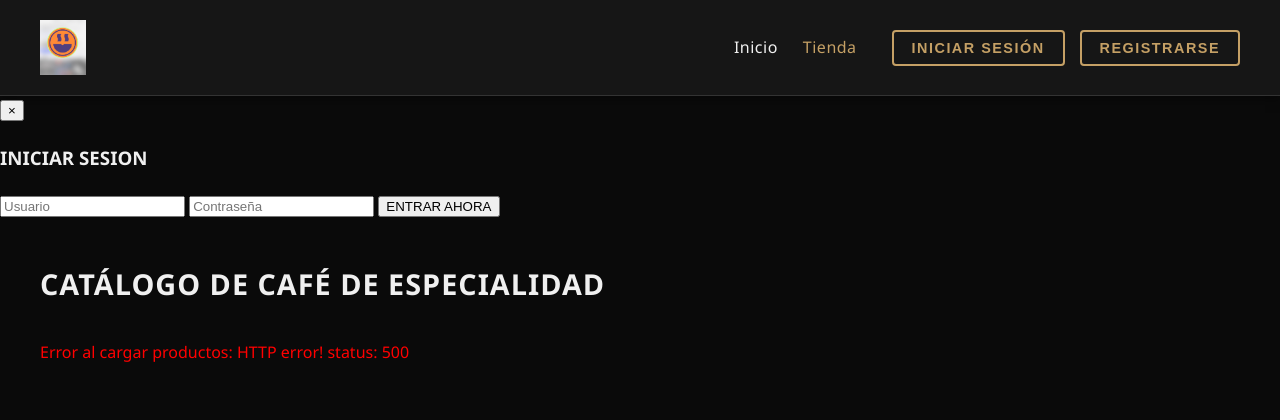
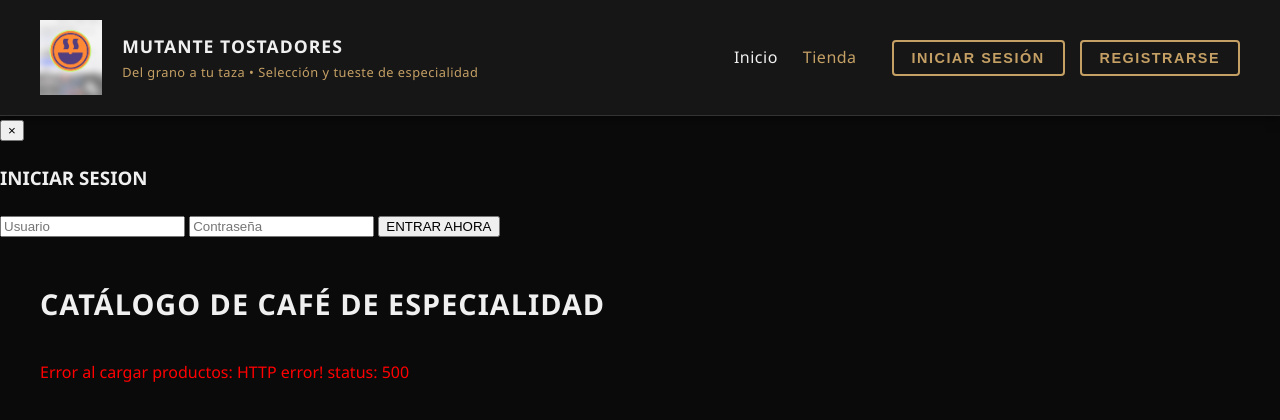
Before and after one commit to tanipumas/Proyecto_Maiz, a Django app: page /tienda/ in a window 1280 px wide. Shown: the top 420 px of the page. Run offline with Django 5.2, Linux system fonts and the light colour scheme; data comes from the database, SQL or seed files in the repository; data that the repository does not hold is empty.

Commit message:
Prueba 17

```diff
--- a/backend/productos/templates/tienda.html
+++ b/backend/productos/templates/tienda.html
@@ -9,10 +9,15 @@
 <body style="background-color: var(--bg-primary, #0a0a0a); color: var(--text-main, #f0f0f0); margin: 0; padding: 0; font-family: 'Segoe UI', Tahoma, Geneva, Verdana, sans-serif;">
 
     <header class="molinera-header" style="background-color: var(--bg-card, #161616); border-bottom: 1px solid var(--border-color, #333333); padding: 20px 40px; display: flex; justify-content: space-between; align-items: center; box-shadow: 0 2px 10px rgba(0,0,0,0.5);">
-        <div class="logo-area" style="display: flex; align-items: center; gap: 15px;">
+        <div class="logo-area" style="display: flex; align-items: center; gap: 20px;">
     <a href="{% url 'dashboard' %}" style="display: inline-block; text-decoration: none;">
-        <img src="{% static 'logo.jpeg' %}" alt="Mutante Tostadores" style="height: 55px; width: auto; object-fit: contain; display: block;">
+        <img src="{% static 'logo.jpeg' %}" alt="Mutante Tostadores" style="height: 75px; width: auto; object-fit: contain; display: block;">
     </a>
+
+    <div style="display: flex; flex-direction: column;">
+        <span style="font-size: 1.1rem; font-weight: 700; color: var(--text-main, #f0f0f0); letter-spacing: 1px; text-transform: uppercase;">Mutante Tostadores</span>
+        <span style="font-size: 0.8rem; color: var(--accent, #c5a065); letter-spacing: 0.5px;">Del grano a tu taza • Selección y tueste de especialidad</span>
+    </div>
 </div>
 
         <div style="display: flex; align-items: center; gap: 35px;">
```
